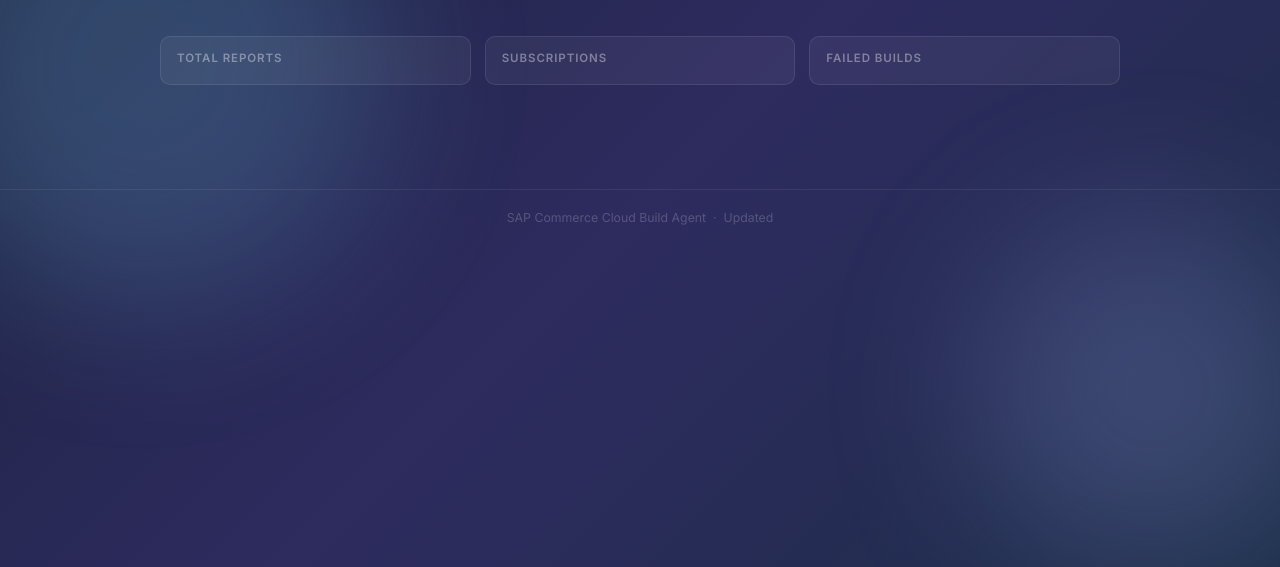
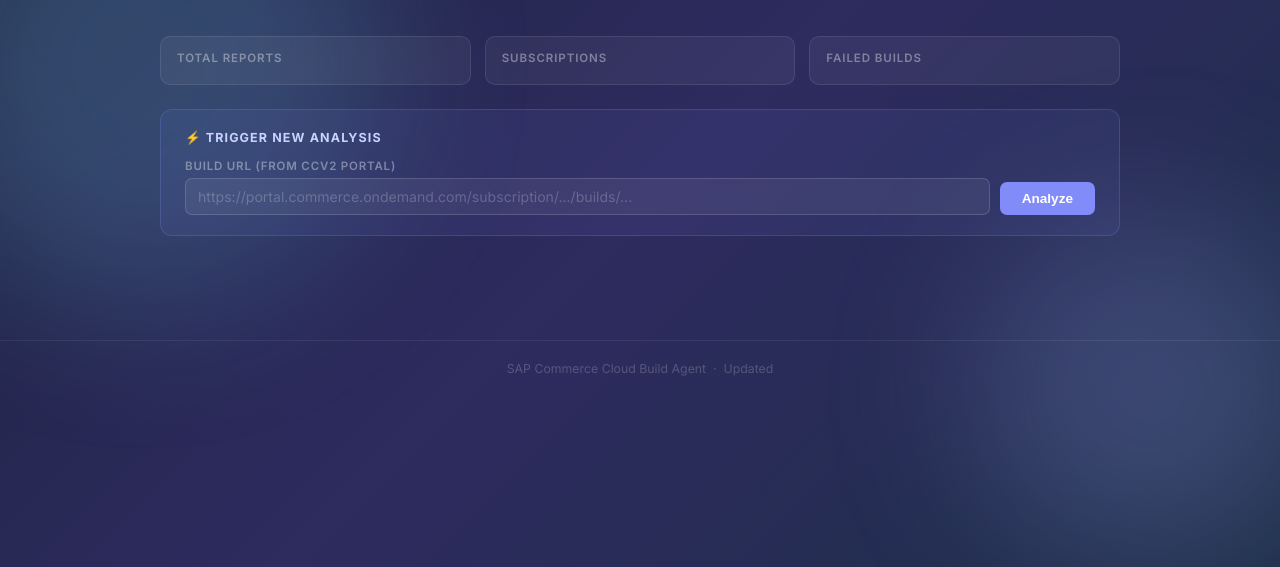
Before and after one commit to JummyJummyJummy/build-agent, a Python web app: template agent/templates/reports_index.html in a window 1280 px wide. Shown: the part 87-654 px from the top of the page. Run offline with Jinja, Linux system fonts and the light colour scheme; the template is opened without the code that fills it, so the values that code supplies are empty.

Commit message:
feat: index page trigger form accepts Portal build URL, auto-parses subscription+build

```diff
--- a/agent/templates/reports_index.html
+++ b/agent/templates/reports_index.html
@@ -31,10 +31,39 @@
   .page-header h1 { font-size: 1.7em; font-weight: 700; color: #fff; margin-bottom: 6px; }
   .page-header .subtitle { font-size: 0.85em; color: rgba(255,255,255,0.45); letter-spacing: 0.03em; }
 
-  .stats-strip { display: flex; gap: 14px; margin-bottom: 32px; flex-wrap: wrap; }
+  .stats-strip { display: flex; gap: 14px; margin-bottom: 24px; flex-wrap: wrap; }
   .stat-card { flex: 1; min-width: 140px; background: rgba(255,255,255,0.05); border: 1px solid rgba(255,255,255,0.09); border-radius: 10px; padding: 14px 16px; }
   .stat-label { font-size: 0.72em; font-weight: 600; text-transform: uppercase; letter-spacing: 0.08em; color: rgba(255,255,255,0.38); margin-bottom: 5px; }
   .stat-value { font-size: 1.4em; font-weight: 700; color: rgba(255,255,255,0.9); }
+
+  /* Trigger form */
+  .trigger-card {
+    background: rgba(129,140,248,0.08); border: 1px solid rgba(129,140,248,0.22);
+    border-radius: 12px; padding: 20px 24px; margin-bottom: 32px;
+  }
+  .trigger-title { font-size: 0.78em; font-weight: 700; text-transform: uppercase; letter-spacing: 0.09em; color: #c7d2fe; margin-bottom: 14px; }
+  .trigger-row { display: flex; gap: 10px; flex-wrap: wrap; align-items: flex-end; }
+  .trigger-field { display: flex; flex-direction: column; gap: 5px; flex: 1; min-width: 200px; }
+  .trigger-field label { font-size: 0.72em; font-weight: 600; text-transform: uppercase; letter-spacing: 0.07em; color: rgba(255,255,255,0.38); }
+  .trigger-field input {
+    background: rgba(255,255,255,0.06); border: 1px solid rgba(255,255,255,0.15);
+    border-radius: 7px; padding: 9px 12px; color: rgba(255,255,255,0.9);
+    font-family: 'Inter', monospace; font-size: 0.88em; outline: none;
+    transition: border-color .2s;
+  }
+  .trigger-field input:focus { border-color: #818CF8; }
+  .trigger-field input::placeholder { color: rgba(255,255,255,0.22); }
+  .trigger-btn {
+    background: #818CF8; color: #fff; border: none; border-radius: 7px;
+    padding: 9px 22px; font-size: 0.85em; font-weight: 600; cursor: pointer;
+    transition: background .2s, opacity .2s; white-space: nowrap;
+  }
+  .trigger-btn:hover { background: #6366f1; }
+  .trigger-btn:disabled { opacity: 0.5; cursor: not-allowed; }
+  .trigger-status { margin-top: 12px; font-size: 0.83em; display: none; padding: 8px 12px; border-radius: 6px; }
+  .trigger-status.running { display: block; background: rgba(129,140,248,0.15); color: #c7d2fe; }
+  .trigger-status.success { display: block; background: rgba(74,222,128,0.12); color: #4ade80; }
+  .trigger-status.error   { display: block; background: rgba(248,113,113,0.12); color: #f87171; }
 
   .tenant-section { margin-bottom: 24px; }
   .tenant-header {
@@ -91,6 +120,21 @@
     <div class="stat-card"><div class="stat-label">Failed Builds</div><div class="stat-value" style="color:#f87171">{{TOTAL_FAILED}}</div></div>
   </div>
 
+  <!-- Trigger form -->
+  <div class="trigger-card">
+    <div class="trigger-title">&#9889; Trigger New Analysis</div>
+    <div class="trigger-row">
+      <div class="trigger-field" style="flex:3">
+        <label>Build URL (from CCv2 Portal)</label>
+        <input id="url-input" type="text"
+          placeholder="https://portal.commerce.ondemand.com/subscription/.../builds/..."
+          autocomplete="off" spellcheck="false">
+      </div>
+      <button class="trigger-btn" id="trigger-btn" onclick="triggerAnalysis()">Analyze</button>
+    </div>
+    <div class="trigger-status" id="trigger-status"></div>
+  </div>
+
   {{TENANT_SECTIONS_HTML}}
 
 </div>
@@ -101,6 +145,61 @@
 function toggleTenant(id) {
   document.getElementById(id).classList.toggle('collapsed');
 }
+
+function parsePortalUrl(raw) {
+  // https://portal.commerce.ondemand.com/subscription/<sub>/applications/commerce-cloud/builds/<build>
+  // also accept plain  <sub>/<build>  as fallback
+  const m = raw.match(/\/subscription\/([^\/]+)\/.*\/builds\/([^\/\s?#]+)/);
+  if (m) return {sub: m[1], build: m[2]};
+  // fallback: two slash-separated tokens
+  const parts = raw.trim().split('/').filter(Boolean);
+  if (parts.length === 2) return {sub: parts[0], build: parts[1]};
+  return null;
+}
+
+async function triggerAnalysis() {
+  const raw    = document.getElementById('url-input').value.trim();
+  const btn    = document.getElementById('trigger-btn');
+  const status = document.getElementById('trigger-status');
+
+  const parsed = parsePortalUrl(raw);
+  if (!parsed) {
+    status.className = 'trigger-status error';
+    status.textContent = 'Could not parse subscription/build from URL. Paste the full Portal build URL.';
+    return;
+  }
+
+  btn.disabled = true;
+  status.className = 'trigger-status running';
+  status.textContent = `Analyzing build ${parsed.build} for subscription ${parsed.sub} … this may take 1-2 minutes.`;
+
+  try {
+    const resp = await fetch('/analyze', {
+      method: 'POST',
+      headers: {'Content-Type': 'application/json'},
+      body: JSON.stringify({subscription_code: parsed.sub, build_code: parsed.build}),
+    });
+    const data = await resp.json();
+    if (resp.ok && data.ok) {
+      const url = '/files/' + parsed.sub + '/' + parsed.build + '/report.html';
+      status.className = 'trigger-status success';
+      status.innerHTML = `Analysis complete &mdash; <a href="${url}" style="color:#4ade80;font-weight:600">View Report</a>`;
+      setTimeout(() => location.reload(), 3000);
+    } else {
+      status.className = 'trigger-status error';
+      status.textContent = `Error: ${data.error || 'unknown error'}`;
+    }
+  } catch (e) {
+    status.className = 'trigger-status error';
+    status.textContent = `Request failed: ${e.message}`;
+  } finally {
+    btn.disabled = false;
+  }
+}
+
+document.addEventListener('keydown', e => {
+  if (e.key === 'Enter' && document.activeElement.id === 'url-input') triggerAnalysis();
+});
 </script>
 </body>
 </html>
```
